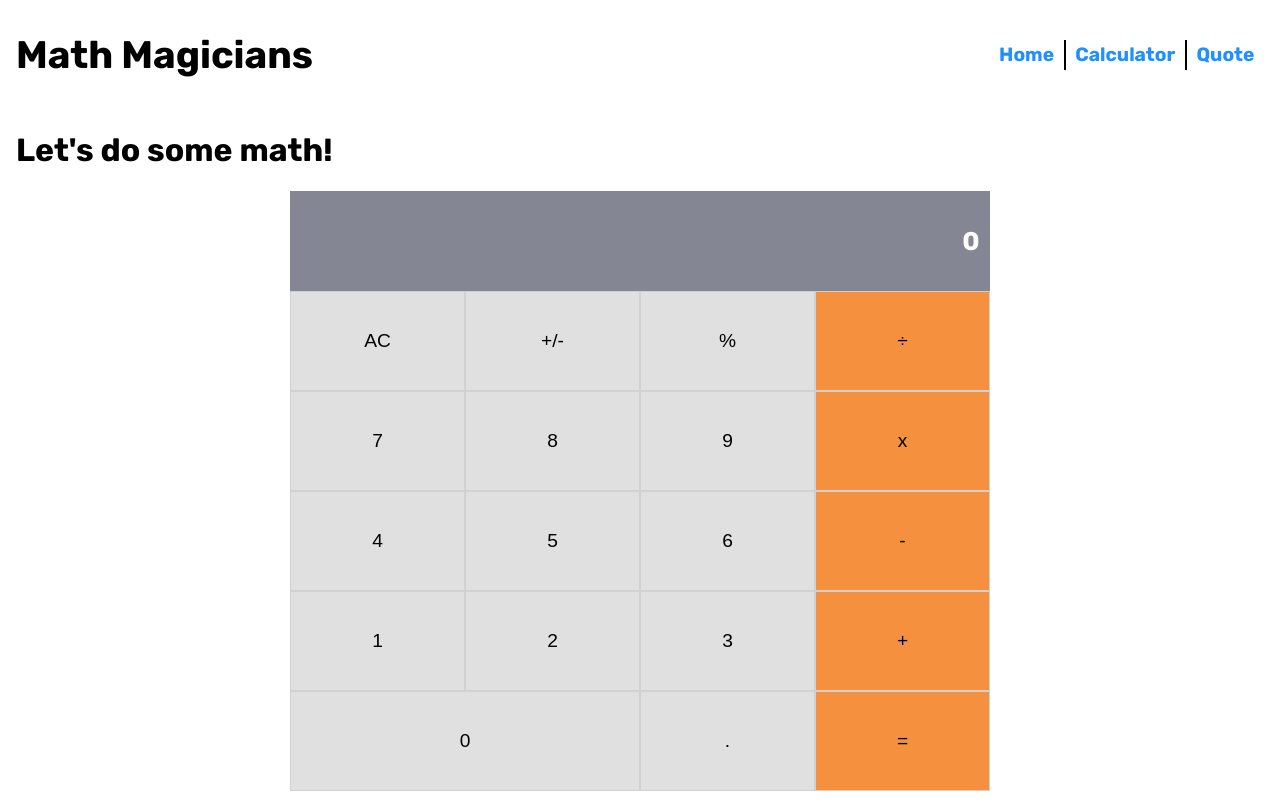
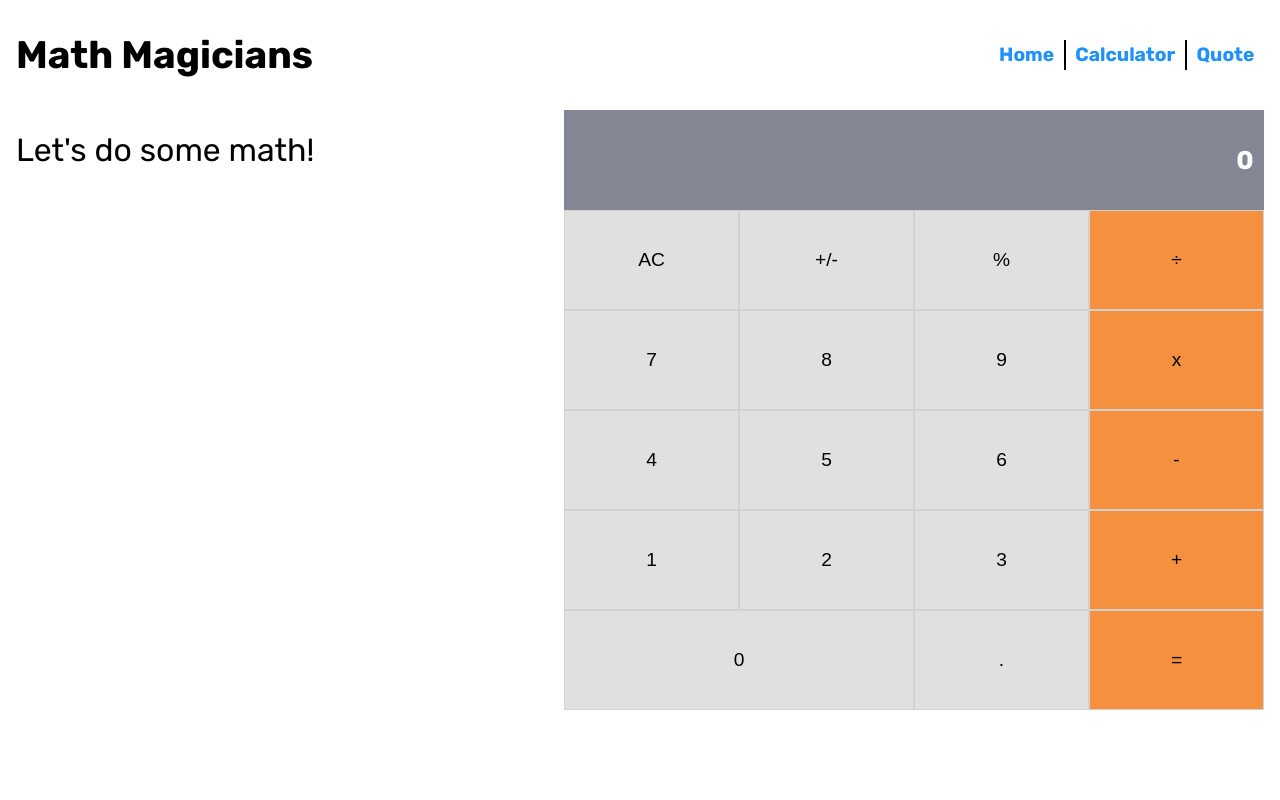
Before and after one commit to KumarAmitt/calculator, a React (Create React App) app: page /calculator in a window 1280 px wide. Built offline with nearby package versions, Linux system fonts and the light colour scheme.

Commit message:
Add Style to Calculator page

```diff
--- a/src/components/calculator.js
+++ b/src/components/calculator.js
@@ -5,10 +5,10 @@ const Calculator = () => {
   const tagline = 'Let\'s do some math!';
 
   return (
-    <>
+    <div className="Calculator">
       <h1>{tagline}</h1>
       <App />
-    </>
+    </div>
   );
 };
 
--- a/src/index.css
+++ b/src/index.css
@@ -2,6 +2,8 @@
 @import './stylesheets/home.css';
 @import './stylesheets/navbar.css';
 @import './stylesheets/quote.css';
+@import './stylesheets/calculator.css';
+@import './stylesheets/app.css';
 
 :root {
   box-sizing: border-box;
@@ -18,43 +20,3 @@ body {
   padding: 0;
   font-family: 'Rubik', sans-serif;
 }
-
-.App {
-  max-width: 700px;
-  margin: auto;
-}
-
-.Display {
-  background-color: #858693;
-  height: 100px;
-  text-align: right;
-  line-height: 100px;
-}
-
-.Display h2 {
-  color: #fff;
-  font-weight: bold;
-  margin: 0;
-  padding: 0 0.4em;
-  font-size: 1.6rem;
-}
-
-.button {
-  width: 25%;
-  height: 100px;
-  font-weight: 400;
-  font-size: 1.2rem;
-  border: 1px solid #d1d1d1;
-}
-
-.primary {
-  background-color: #e0e0e0;
-}
-
-.secondary {
-  background-color: #f5913e;
-}
-
-.wide {
-  width: 50%;
-}
--- /dev/null
+++ b/src/stylesheets/app.css
@@ -0,0 +1,38 @@
+.App {
+    max-width: 700px;
+}
+
+.Display {
+    background-color: #858693;
+    height: 100px;
+    text-align: right;
+    line-height: 100px;
+}
+
+.Display h2 {
+    color: #fff;
+    font-weight: bold;
+    margin: 0;
+    padding: 0 0.4em;
+    font-size: 1.6rem;
+}
+
+.button {
+    width: 25%;
+    height: 100px;
+    font-weight: 400;
+    font-size: 1.2rem;
+    border: 1px solid #d1d1d1;
+}
+
+.primary {
+    background-color: #e0e0e0;
+}
+
+.secondary {
+    background-color: #f5913e;
+}
+
+.wide {
+    width: 50%;
+}
--- /dev/null
+++ b/src/stylesheets/calculator.css
@@ -0,0 +1,13 @@
+.Calculator {
+    display: flex;
+    justify-content: space-between;
+}
+
+.Calculator h1 {
+    font-weight: 400;
+    flex-basis: 30%;
+}
+
+.Calculator .App {
+    flex-basis: 70%;
+}
```
